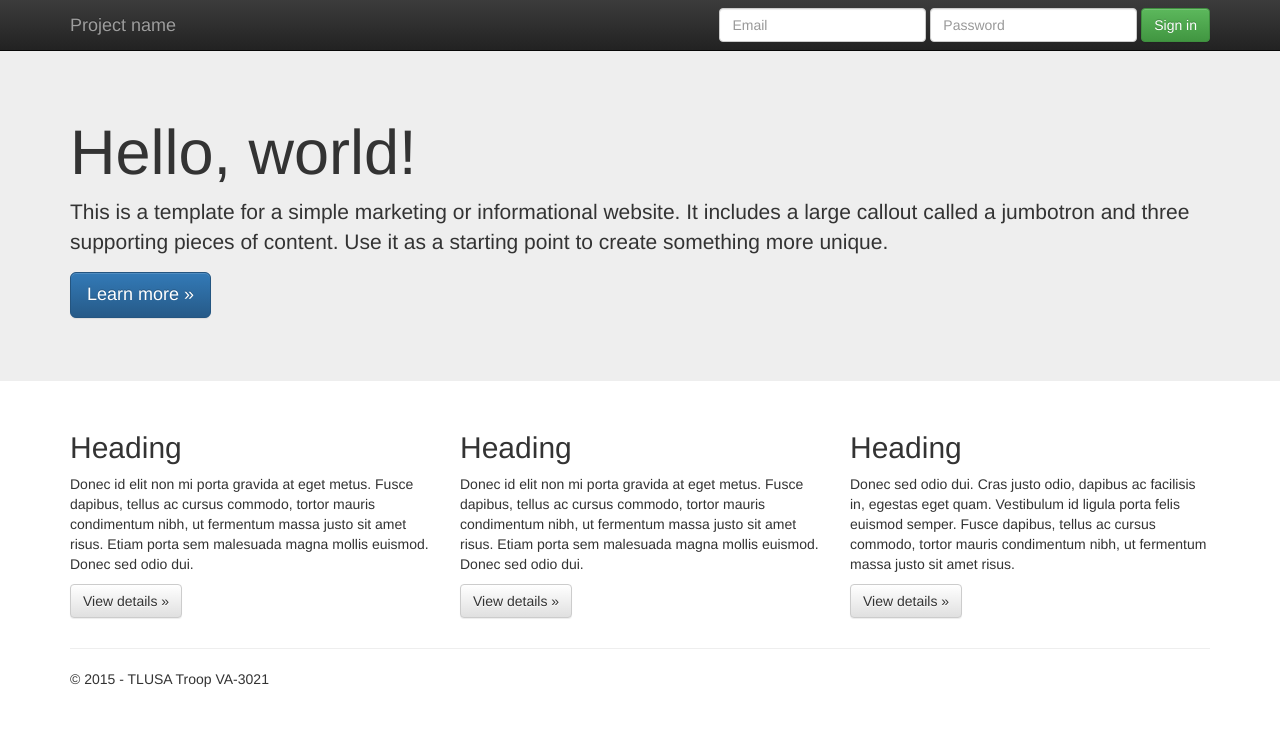
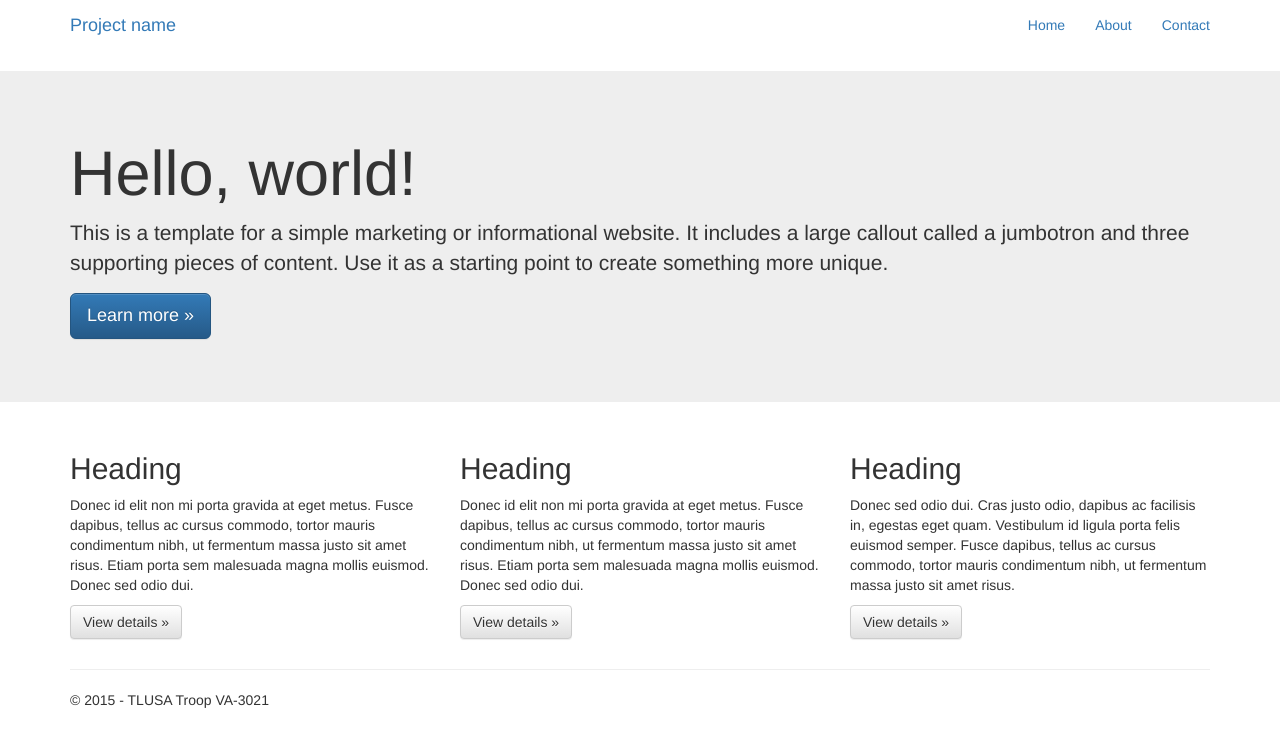
Before and after one commit to eclubb/eclubb.github.io, a plain HTML site: page index.html in a window 1280 px wide. Drawn offline with nearby package versions, Linux system fonts and the light colour scheme.

Commit message:
Update nav bar.

```diff
--- a/css/main.css
+++ b/css/main.css
@@ -1,5 +1,3 @@
-
-
-/* ==========================================================================
-   Author's custom styles
-   ========================================================================== */
+.navbar-toggle .icon-bar {
+  background-color: #000;
+}
--- a/index.html
+++ b/index.html
@@ -14,19 +14,14 @@
     <meta name="msapplication-TitleImage" content="site_icon-128x128.png">
 
     <link rel="stylesheet" href="css/bootstrap.min.css">
-    <style>
-      body {
-        padding-top: 50px;
-        padding-bottom: 20px;
-      }
-    </style>
     <link rel="stylesheet" href="css/bootstrap-theme.min.css">
     <link rel="stylesheet" href="css/main.css">
 
     <script src="js/vendor/modernizr-2.8.3-respond-1.4.2.min.js"></script>
   </head>
   <body>
-    <nav class="navbar navbar-inverse navbar-fixed-top" role="navigation">
+    <!-- <nav class="navbar navbar-inverse navbar-fixed-top" role="navigation"> -->
+    <nav class="navbar navbar-static-top" role="navigation">
       <div class="container">
         <div class="navbar-header">
           <button type="button" class="navbar-toggle collapsed" data-toggle="collapse" data-target="#navbar" aria-expanded="false" aria-controls="navbar">
@@ -38,15 +33,11 @@
           <a class="navbar-brand" href="#">Project name</a>
         </div>
         <div id="navbar" class="navbar-collapse collapse">
-          <form class="navbar-form navbar-right" role="form">
-            <div class="form-group">
-              <input type="text" placeholder="Email" class="form-control">
-            </div>
-            <div class="form-group">
-              <input type="password" placeholder="Password" class="form-control">
-            </div>
-            <button type="submit" class="btn btn-success">Sign in</button>
-          </form>
+          <ul class="nav navbar-nav navbar-right">
+            <li class="active"><a href="#">Home</a></li>
+            <li><a href="#about">About</a></li>
+            <li><a href="#contact">Contact</a></li>
+          </ul>
         </div><!--/.navbar-collapse -->
       </div>
     </nav>
```
